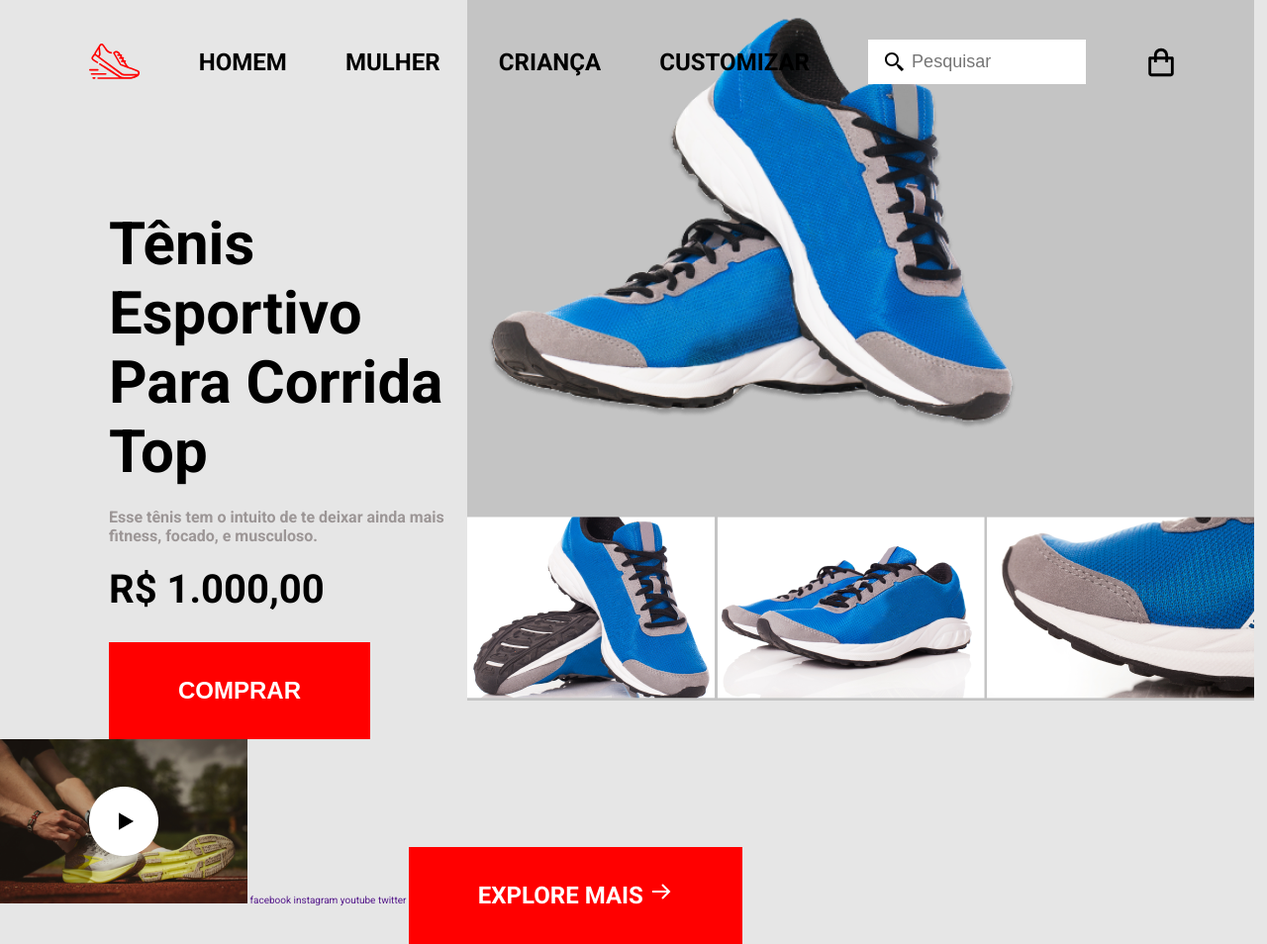
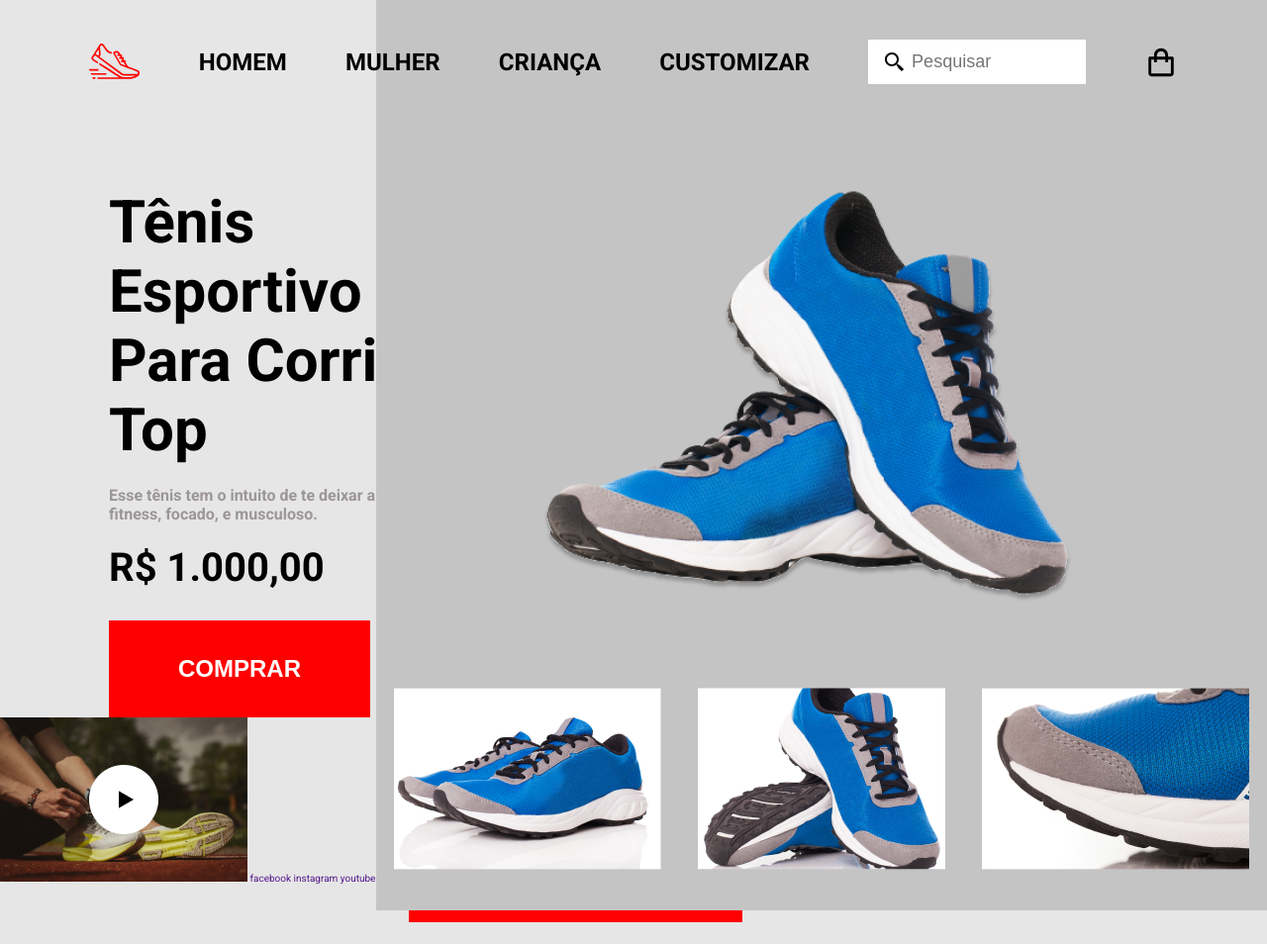
Before and after one commit to MessiasSilvaDev/RocketShoes, a plain HTML site: page index.html in a window 1280 px wide. Shown: the whole page at 99% size. After the commit the page ends 932 px from the top, so only its background shows below. Drawn offline with Linux system fonts and the light colour scheme.

Commit message:
Create the main-wrapper component

```diff
--- a/css/components/main-banner.css
+++ b/css/components/main-banner.css
@@ -1,4 +1,9 @@
 .main-banner {
-    display: inline-block;
-    background-color: var(--main-background);
+  display: inline-block;
+  background-color: var(--main-background);
+  position: absolute;
+  top: 0;
+  right: 0;
+  width: 90rem;
+  height: 92rem;
 }
--- a/css/components/main-header.css
+++ b/css/components/main-header.css
@@ -1,5 +1,5 @@
 .main-header {
-  position: absolute;
+  position: fixed;
   width: 100vw;
   top: 0;
   left: 0;
--- a/css/components/main-price.css
+++ b/css/components/main-price.css
@@ -2,6 +2,7 @@
   display: inline-block;
   margin-top: 19rem;
   margin-left: 11rem;
+  margin-right: 7.2rem;
   width: 36rem;
 }
 
--- /dev/null
+++ b/css/components/main-wrapper.css
@@ -0,0 +1,12 @@
+.main-wrapper {
+    display: flex;
+    flex-flow: row wrap;
+    justify-content: center;
+    align-items: center;
+    margin-top: 17.5rem;
+}
+
+.main-wrapper .gallery {
+    display: flex;
+    gap: 3.7rem;
+}
--- a/index.html
+++ b/index.html
@@ -19,9 +19,10 @@
     <link rel="stylesheet" href="./css/components/main-description.css" />
     <link rel="stylesheet" href="./css/components/main-button.css" />
     <link rel="stylesheet" href="./css/components/main-banner.css" />
+    <link rel="stylesheet" href="./css/components/main-wrapper.css" />
   </head>
   <body>
-    <div class="relative"></div>
+    <div class="relative">
       <header class="main-header">
         <nav class="navbar">
           <a href="">
@@ -40,6 +41,7 @@
           <img src="./assets/image/icon-bag.svg" alt="" />
         </nav>
       </header>
+    </div>
 
     <section class="main-price">
       <article>
@@ -55,11 +57,13 @@
 
     <main class="main-banner">
       <article>
+        <div class="main-wrapper">
           <img src="./assets/image/tenis-1-ampliado.png" alt="" />
-        <div class="wrapper-gallery">
+          <div class="gallery">
+            <img src="./assets/image/tenis-1-galeria.png" alt="" />
             <img src="./assets/image/tenis-2-galeria.png" alt="" />
-          <img src="./assets/image/tenis-1-galeria.png" alt="" />
             <img src="./assets/image/tenis-3-galeria.png" alt="" />
+          </div>
         </div>
       </article>
     </main>
```
Lines whose indentation alone changed are shown as unchanged.
